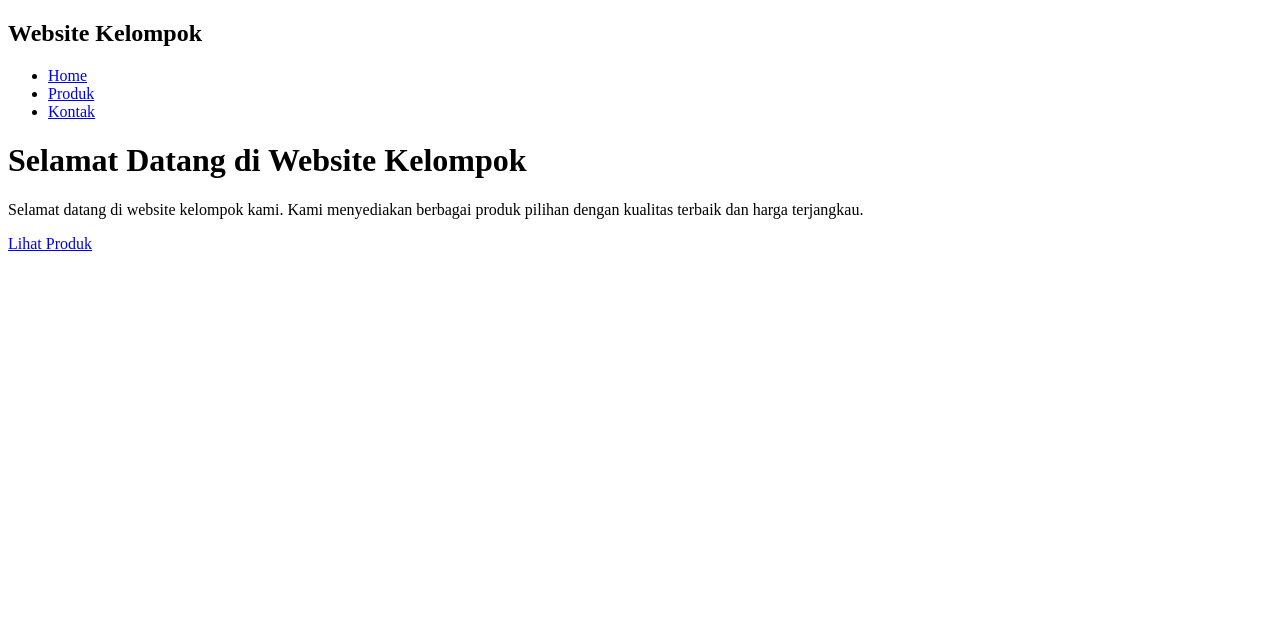
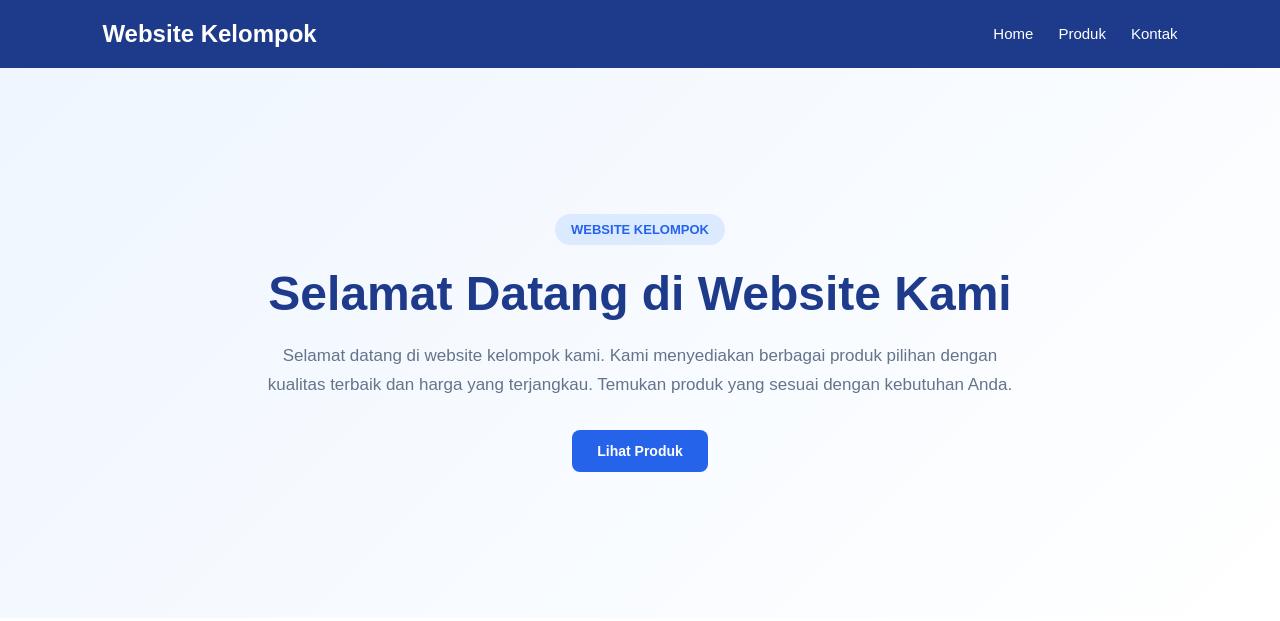
Before and after one commit to izazalvian3-eng/lat-git-kelompok, a plain HTML site: page index.html in a window 1280 px wide. Drawn offline with Linux system fonts and the light colour scheme.

Commit message:
index.html

```diff
--- a/index.html
+++ b/index.html
@@ -4,15 +4,215 @@
 <head>
     <meta charset="UTF-8">
     <meta name="viewport" content="width=device-width, initial-scale=1.0">
+
     <title>Website Kelompok</title>
+
+    <style>
+        /* ==============================
+           GLOBAL
+        ============================== */
+
+        * {
+            margin: 0;
+            padding: 0;
+            box-sizing: border-box;
+        }
+
+        html {
+            scroll-behavior: smooth;
+        }
+
+        body {
+            font-family: Arial, sans-serif;
+            color: #1e293b;
+            background: #ffffff;
+        }
+
+
+        /* ==============================
+           NAVBAR
+        ============================== */
+
+        nav {
+            padding: 20px 8%;
+            background-color: #1e3a8a;
+            color: white;
+
+            display: flex;
+            justify-content: space-between;
+            align-items: center;
+        }
+
+        nav h2 {
+            font-size: 24px;
+        }
+
+        nav ul {
+            display: flex;
+            gap: 25px;
+            list-style: none;
+        }
+
+        nav ul li a {
+            color: white;
+            text-decoration: none;
+            font-size: 15px;
+        }
+
+        nav ul li a:hover {
+            color: #bfdbfe;
+        }
+
+
+        /* ==============================
+           HOMEPAGE
+        ============================== */
+
+        .home {
+            min-height: 550px;
+            padding: 80px 8%;
+
+            display: flex;
+            justify-content: center;
+            align-items: center;
+
+            text-align: center;
+
+            background: linear-gradient(
+                135deg,
+                #eff6ff,
+                #ffffff
+            );
+        }
+
+        .home-content {
+            max-width: 750px;
+        }
+
+
+        /* ==============================
+           LABEL
+        ============================== */
+
+        .label {
+            display: inline-block;
+
+            padding: 8px 16px;
+            margin-bottom: 20px;
+
+            background: #dbeafe;
+            color: #2563eb;
+
+            border-radius: 20px;
+
+            font-size: 13px;
+            font-weight: bold;
+        }
+
+
+        /* ==============================
+           JUDUL
+        ============================== */
+
+        .home h1 {
+            margin-bottom: 20px;
+
+            color: #1e3a8a;
+
+            font-size: 48px;
+            line-height: 1.2;
+        }
+
+
+        /* ==============================
+           DESKRIPSI
+        ============================== */
+
+        .home p {
+            margin-bottom: 30px;
+
+            color: #64748b;
+
+            font-size: 17px;
+            line-height: 1.7;
+        }
+
+
+        /* ==============================
+           BUTTON
+        ============================== */
+
+        .btn {
+            display: inline-block;
+
+            padding: 13px 25px;
+
+            background: #2563eb;
+            color: white;
+
+            border-radius: 8px;
+
+            text-decoration: none;
+
+            font-size: 14px;
+            font-weight: bold;
+
+            transition: 0.3s;
+        }
+
+        .btn:hover {
+            background: #1d4ed8;
+            transform: translateY(-3px);
+        }
+
+
+        /* ==============================
+           RESPONSIVE
+        ============================== */
+
+        @media (max-width: 700px) {
+
+            nav {
+                padding: 18px 20px;
+
+                flex-direction: column;
+                gap: 15px;
+            }
+
+            nav ul {
+                gap: 15px;
+            }
+
+            .home {
+                min-height: 500px;
+                padding: 60px 20px;
+            }
+
+            .home h1 {
+                font-size: 35px;
+            }
+
+            .home p {
+                font-size: 15px;
+            }
+        }
+    </style>
 </head>
+
 
 <body>
 
+    <!-- ==============================
+         NAVBAR
+         TUGAS IZAZ
+    ============================== -->
+
     <nav>
+
         <h2>Website Kelompok</h2>
 
         <ul>
+
             <li>
                 <a href="index.html">Home</a>
             </li>
@@ -24,22 +224,45 @@
             <li>
                 <a href="kontak.html">Kontak</a>
             </li>
+
         </ul>
+
     </nav>
+
+
+    <!-- ==============================
+         HOMEPAGE
+         TUGAS IZAZ
+    ============================== -->
 
     <main>
 
-        <h1>Selamat Datang di Website Kelompok</h1>
+        <section class="home">
+
+            <div class="home-content">
+
+                <span class="label">
+                    WEBSITE KELOMPOK
+                </span>
+
+                <h1>
+                    Selamat Datang di Website Kami
+                </h1>
 
                 <p>
                     Selamat datang di website kelompok kami.
                     Kami menyediakan berbagai produk pilihan
-            dengan kualitas terbaik dan harga terjangkau.
+                    dengan kualitas terbaik dan harga yang terjangkau.
+                    Temukan produk yang sesuai dengan kebutuhan Anda.
                 </p>
 
-        <a href="produk.html">
+                <a href="produk.html" class="btn">
                     Lihat Produk
                 </a>
+
+            </div>
+
+        </section>
 
     </main>
 
```
Lines whose indentation alone changed are shown as unchanged.
